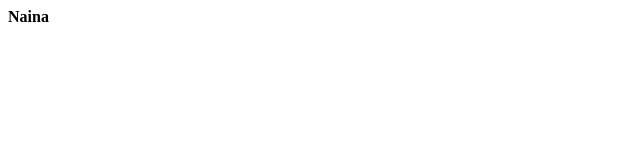
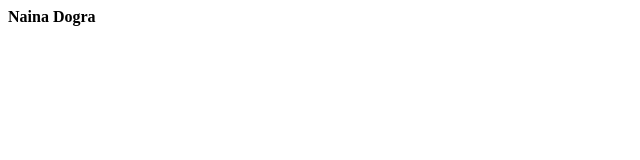
Before and after one commit to manish-johari/demo, a plain HTML site: page index.html in a window 1280 px wide. Shown: the full height of the page, 0-640 px from the left. Drawn offline with Linux system fonts and the light colour scheme.

Commit message:
Update index.html

```diff
--- a/index.html
+++ b/index.html
@@ -1,5 +1,5 @@
 <html>
 <b>
-Naina
+Naina Dogra
 </b>
 </html>
```
